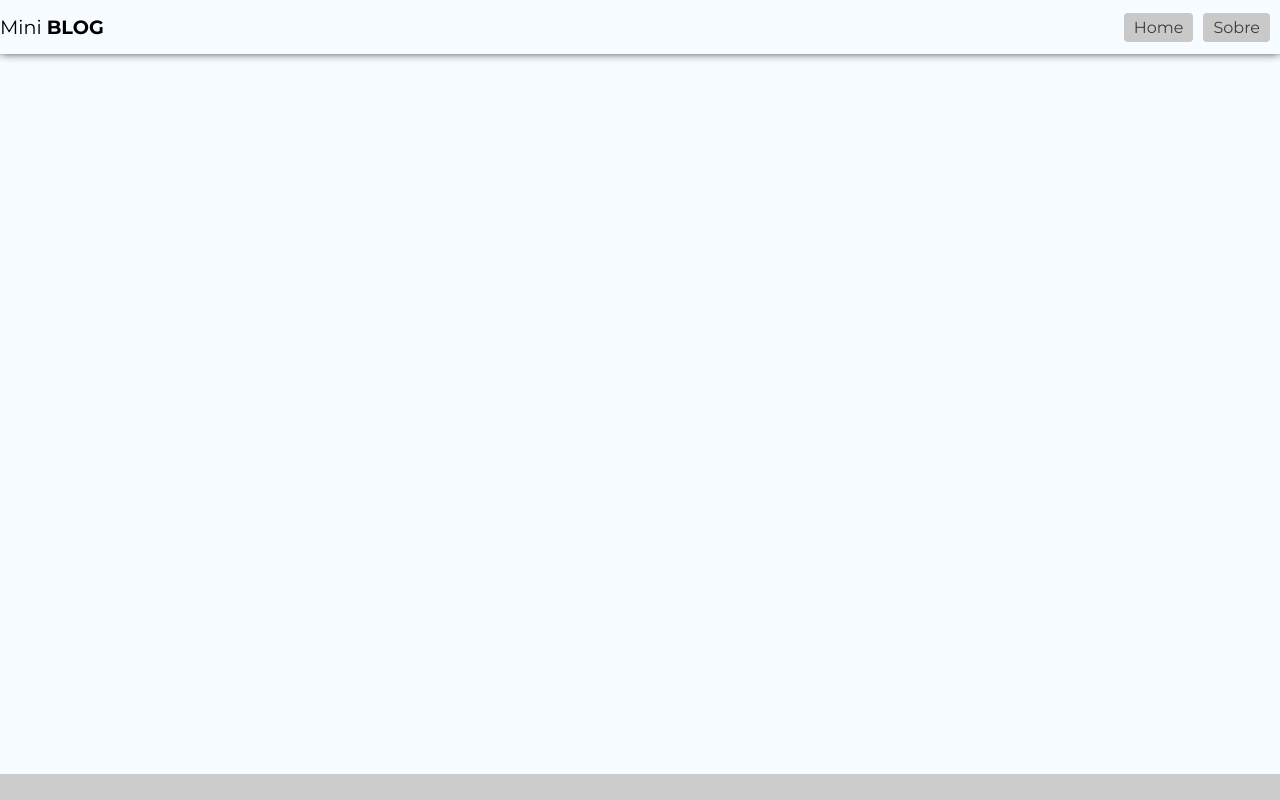
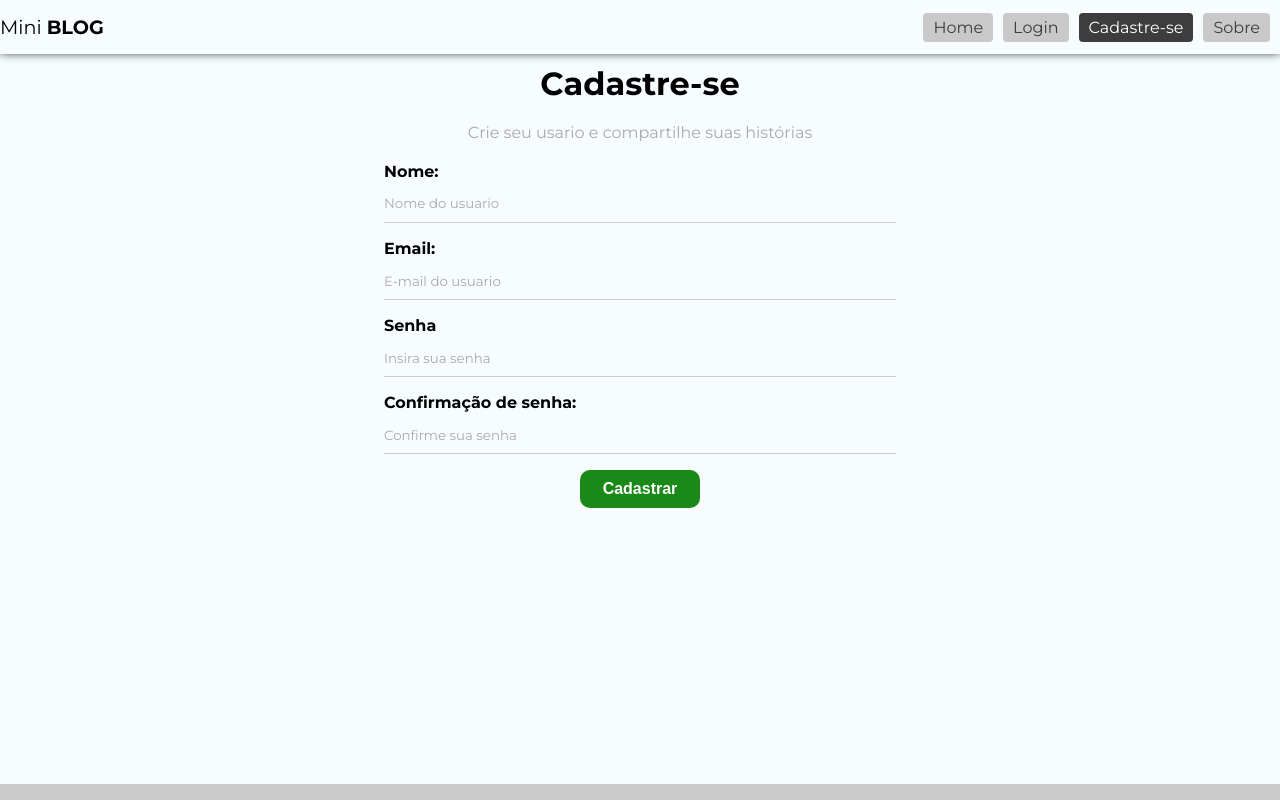
Before and after one commit to fescarvalho/MiniBlog, a React (Create React App) app: page /register in a window 1280 px wide. Shown: the top 800 px of the page. Built offline with nearby package versions, Linux system fonts and the light colour scheme.

Commit message:
creation of fomr, and styles

```diff
--- a/src/App.js
+++ b/src/App.js
@@ -5,6 +5,8 @@
 import About from './pages/About/About';
 import Navbar from './components/Header/Navbar';
 import Footer from './components/Footer/Footer';
+import Login from './pages/Login/Login';
+import Register from './pages/Register/Register';
 
 function App() {
   return (
@@ -15,6 +17,8 @@
           <Routes>
             <Route path="/" element={<Home />} />
             <Route path="/about" element={<About />} />
+            <Route path="/login" element={<Login />} />
+            <Route path="/register" element={<Register />} />
           </Routes>
         </div>
         <Footer />
--- a/src/components/Header/Navbar.js
+++ b/src/components/Header/Navbar.js
@@ -18,6 +18,22 @@
         <li>
           <NavLink
             className={({ isActive }) => (isActive ? styles.active : '')}
+            to="/login"
+          >
+            Login
+          </NavLink>
+        </li>
+        <li>
+          <NavLink
+            className={({ isActive }) => (isActive ? styles.active : '')}
+            to="/register"
+          >
+            Cadastre-se
+          </NavLink>
+        </li>
+        <li>
+          <NavLink
+            className={({ isActive }) => (isActive ? styles.active : '')}
             to="/about"
           >
             Sobre
--- a/src/index.css
+++ b/src/index.css
@@ -7,6 +7,7 @@
 input::placeholder,
 textarea::placeholder {
   font-family: 'MontSerrat', sans-serif;
+  color: #aaa;
 }
 input:focus,
 textarea:focus {
@@ -21,9 +22,89 @@
   color: black;
   transition: 0.4s;
   font-family: 'MontSerrat', sans-serif;
+  cursor: pointer;
 }
 
 a:hover,
 nav button:hover {
   color: #bbb;
 }
+
+/* Form styles */
+
+form {
+  max-width: 40%;
+  margin: 0 auto;
+}
+
+label {
+  display: flex;
+  flex-direction: column;
+  margin-bottom: 1em;
+}
+
+label span {
+  margin-bottom: 0.3em;
+  font-weight: bold;
+  text-align: left;
+}
+
+input,
+textarea {
+  box-sizing: border-box;
+  border: none;
+  border-bottom: 1px solid #ccc;
+  padding: 0.8em 0;
+  background-color: transparent;
+}
+
+.btn {
+  background-color: #1a8918;
+  color: #fff;
+  text-align: center;
+  cursor: pointer;
+  border-radius: 10px;
+  width: 120px;
+  font-weight: bold;
+  border: none;
+  padding: 10px 15px;
+  font-size: 1em;
+}
+
+.btn.btn-dark {
+  background-color: #000;
+  border-radius: 0;
+}
+
+.btn.btn-outline {
+  background-color: transparent;
+  border-radius: 0;
+  color: #000;
+  border: 1px solid #000;
+  padding: 7px 30px;
+}
+
+.btn:hover {
+  background-color: #0f730c;
+  color: #fff;
+}
+
+.btn.btn-outline:hover {
+  background-color: #000;
+}
+
+.btn.btn-danger:hover {
+  background-color: #dc3545;
+}
+
+button[disabled] {
+  background-color: #aaa;
+}
+
+.container .error {
+  color: #721c24;
+  background-color: #f8d7ea;
+  border: 1px solid #f5c6cb;
+  padding: 5px;
+  border-radius: 5px;
+}
--- /dev/null
+++ b/src/pages/Login/Login.js
@@ -0,0 +1,11 @@
+import styles from '../Login/Login.module.css';
+
+const Login = () => {
+  return (
+    <div>
+      <h2>Login</h2>
+    </div>
+  );
+};
+
+export default Login;
--- /dev/null
+++ b/src/pages/Register/Register.js
@@ -0,0 +1,85 @@
+import styles from '../Register/Register.module.css';
+import { useState, useEffect } from 'react';
+
+const Register = () => {
+  const [displayName, setDisplayName] = useState('');
+  const [email, setEmail] = useState('');
+  const [password, setPassword] = useState('');
+  const [confirmPassword, setConfirmPassword] = useState('');
+  const [error, setError] = useState('');
+
+  const handleSubmit = (e) => {
+    e.preventDefault();
+
+    setError('');
+
+    const user = {
+      displayName,
+      email,
+      password,
+    };
+
+    if (password !== confirmPassword) {
+      setError('As senhas precisam ser iguais!');
+      return;
+    }
+    console.log(user);
+  };
+
+  return (
+    <div className={styles.register}>
+      <h1>Cadastre-se</h1>
+      <p>Crie seu usario e compartilhe suas histórias</p>
+      <form onSubmit={handleSubmit}>
+        <label>
+          <span>Nome:</span>
+          <input
+            type="text"
+            name="displayName"
+            required
+            placeholder="Nome do usuario"
+            value={displayName}
+            onChange={(e) => setDisplayName(e.target.value)}
+          />
+        </label>
+        <label>
+          <span>Email:</span>
+          <input
+            type="email"
+            name="email"
+            required
+            placeholder="E-mail do usuario"
+            value={email}
+            onChange={(e) => setEmail(e.target.value)}
+          />
+        </label>
+        <label>
+          <span>Senha</span>
+          <input
+            type="password"
+            name="password"
+            required
+            placeholder="Insira sua senha"
+            value={password}
+            onChange={(e) => setPassword(e.target.value)}
+          />
+        </label>
+        <label>
+          <span>Confirmação de senha:</span>
+          <input
+            type="password"
+            name="confirmPassword"
+            required
+            placeholder="Confirme sua senha"
+            value={confirmPassword}
+            onChange={(e) => setConfirmPassword(e.target.value)}
+          />
+        </label>
+        <button className="btn">Cadastrar</button>
+        {error && <p className="error">{error}</p>}
+      </form>
+    </div>
+  );
+};
+
+export default Register;
--- /dev/null
+++ b/src/pages/Register/Register.module.css
@@ -0,0 +1,12 @@
+.register {
+  text-align: center;
+}
+
+.register p {
+  color: #aaa;
+  margin: 20px 0;
+}
+
+.register h1 {
+  margin-top: 10px;
+}
```
Also changed, not shown: src/pages/Login/Login.module.css (added).
